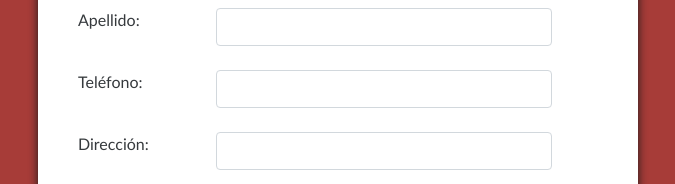
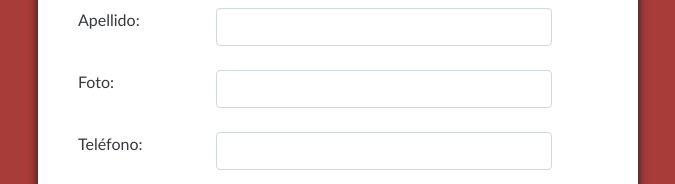
Before and after one commit to ikkiwar/Sistema-de-seguimiento-de-alumnos-egresados-UNICAES, a React (Create React App) app in the folder unicaes/: page /Registro in a window 1280 px wide. Shown: the part 616-800 px from the top of the page, without its empty margins (322-997 px from the left). Built offline with nearby package versions, Linux system fonts and the light colour scheme.

Commit message:
psots trabajados

```diff
--- a/unicaes/src/Api.js
+++ b/unicaes/src/Api.js
@@ -1,3 +1,4 @@
 const url="https://25.17.89.91/SDEUnicaesAPI/public/api"
 
+
 export default url;
--- a/unicaes/src/Components/Faptitudes.js
+++ b/unicaes/src/Components/Faptitudes.js
@@ -8,6 +8,7 @@ class Faptitudes extends React.Component{
     handleSubmit = async e =>{
        e.preventDefault()
         console.log(this.state)
+
 
         try {
             let confing = {
@@ -27,6 +28,8 @@ class Faptitudes extends React.Component{
         } catch (error) {
 
         }
+
+        window.location.replace('');
 
     }
 
@@ -58,7 +61,7 @@ render(){
                     <input type="text" className="form-control" name="aptitud"
                     placeholder="Ej. Responsabilidad"
                     onChange={this.handleChange}
-                    value={this.state.txtAptitud}
+                    value={this.state.aptitud}
                     />
                 </div>
                 <div className="col-5">
--- a/unicaes/src/Components/Fareas.js
+++ b/unicaes/src/Components/Fareas.js
@@ -1,6 +1,43 @@
 import React from 'react';
+import Api from '../Api';
+class Fareas extends React.Component{
 
-class Fareas extends React.Component{
+    state = {}
+
+    handleSubmit = async e =>{
+       e.preventDefault()
+        console.log(this.state)
+
+
+        try {
+            let confing = {
+                method: 'POST',
+                headers: {
+                    'Accept': 'application/json',
+                    'Content-Type': 'application/json'
+                },
+
+                body: JSON.stringify(this.state)
+            }
+
+            let res = await fetch(`${Api}${this.props.entidad}`,confing)
+            let json = await res.json()
+
+            console.log(json)
+        } catch (error) {
+
+        }
+
+        window.location.replace('');
+
+    }
+
+    handleChange = e => {
+      //  console.log(`${e.target.name}: ${e.target.value}`)
+        let partialState = {}
+        partialState[e.target.name] = e.target.value
+        this.setState(partialState)
+    }
 
 render(){
 return(
@@ -13,14 +50,18 @@ return(
         <div class="col-4"></div>
     </div>
     <br />
-    <form name="nuevaArea" method="POST">
+    <form  onSubmit={this.handleSubmit} >
         <div class="container">
             <div class="container-fluid row d-flex p-2 bd-highlight border border-warning">
                 <div class="col-1"></div>
                 <div class="col-5">
-                    <label for="txtArea">Nueva Área:</label>
+                    <label for="area">Nueva Área:</label>
                     <br />
-                    <input type="text" class="form-control" name="txtArea" placeholder="Ej. Contaduría" />
+                    <input type="text" class="form-control" name="area"
+                    placeholder="Ej. Contaduría"
+                    onChange={this.handleChange}
+                    value={this.state.area}
+                    />
                 </div>
                 <div class="col-5" >
                     <label>&nbsp;</label>
--- a/unicaes/src/Components/Fcargos.js
+++ b/unicaes/src/Components/Fcargos.js
@@ -1,7 +1,45 @@
 import React from 'react';
+import Api from '../Api';
 
 
 class Fcargos extends React.Component{
+
+    state = {}
+
+    handleSubmit = async e =>{
+       e.preventDefault()
+        console.log(this.state)
+
+
+        try {
+            let confing = {
+                method: 'POST',
+                headers: {
+                    'Accept': 'application/json',
+                    'Content-Type': 'application/json'
+                },
+
+                body: JSON.stringify(this.state)
+            }
+
+            let res = await fetch(`${Api}${this.props.entidad}`,confing)
+            let json = await res.json()
+
+            console.log(json)
+        } catch (error) {
+
+        }
+
+        window.location.replace('');
+
+    }
+
+    handleChange = e => {
+      //  console.log(`${e.target.name}: ${e.target.value}`)
+        let partialState = {}
+        partialState[e.target.name] = e.target.value
+        this.setState(partialState)
+    }
 
 render(){
 return(
@@ -14,15 +52,19 @@ return(
         <div class="col-4"></div>
     </div>
     <br />
-    <form name="nuevaInstitucion" method="POST">
+    <form onSubmit={this.handleSubmit}>
         <div class="container">
             <div class="container-fluid row d-flex p-2 bd-highlight border border-warning">
                 <div class="col-1"></div>
                 <div class="col-5">
-                    <label for="txtcargo">Nuevo Cargo:</label>
+                    <label for="cargo">Nuevo Cargo:</label>
                     <br />
-                    <input type="text" class="form-control" name="txtcargo"
-                    placeholder="Ej. Gerente general" />
+                    <input type="text" class="form-control" name="cargo"
+                    placeholder="Ej. Gerente general"
+                    onChange={this.handleChange}
+                    value={this.state.cargo}
+                    />
+
                 </div>
                 <div class="col-5">
                     <label>&nbsp;</label>
--- a/unicaes/src/Components/Fregistro.js
+++ b/unicaes/src/Components/Fregistro.js
@@ -1,97 +1,176 @@
 import React from 'react';
 import "./Styles/Fregistro.css"
+import Api from '../Api';
 
 class Fregistro extends React.Component {
 
+    state = {}
+
+    handleSubmit = async e => {
+        e.preventDefault()
+        console.log(this.state)
 
 
+        try {
+            let confing = {
+                method: 'POST',
+                headers: {
+                    'Accept': 'application/json',
+                    'Content-Type': 'application/json'
+                },
+
+                body: JSON.stringify(this.state)
+            }
+
+            let res = await fetch(`${Api}${this.props.entidad}`, confing)
+            let json = await res.json()
+
+            console.log(json)
+        } catch (error) {
+
+        }
+
+        window.location.replace('');
+
+    }
+
+    handleChange = e => {
+       // console.log(`${e.target.name}: ${e.target.value}`)
+        let partialState = {}
+        partialState[e.target.name] = e.target.value
+        this.setState(partialState)
+    }
     render() {
         return (
 
             <div className="fregistro">
                 <h3 className="salu2">¡Forma parte de nuestra grandiosa red!</h3>
                 <div >
-                    <form method="POST" >
+                    <form onSubmit={this.handleSubmit} >
                         <div class="row" >
                             <div class="col-3" >
-                            <label for="txtUsuario">Usuario:</label>
+                                <label for="usuario">Usuario:</label>
                             </div>
                             <div class="col-8" >
-                            <input type="text" name="txtUsuario" class="form-control" />
+                                <input type="text" name="usuario" class="form-control"
+                                    onChange={this.handleChange}
+                                    value={this.state.usuario}
+
+                                />
                             </div>
-                            </div>
+                        </div>
                         <br />
 
                         <div class="row">
                             <div class="col-3">
-                                <label for="txtContrasena">Contraseña:</label>
+                                <label for="contrasena">Contraseña:</label>
                             </div>
                             <div class="col-8">
-                                <input type="password" name="txtContrasena" class="form-control" /><br />
+                                <input type="password" name="contrasena" class="form-control"
+                                    onChange={this.handleChange}
+                                    value={this.state.contrasena}
+                                /><br />
                             </div>
                         </div>
                         <div class="row">
                             <div class="col-3">
-                                <label for="txtDUI">DUI:</label>
+                                <label for="dui">DUI:</label>
                             </div>
                             <div class="col-8">
-                                <input type="text" name="txtDUI" class="form-control" /><br />
+                                <input type="text" name="dui" class="form-control"
+                                    onChange={this.handleChange}
+                                    value={this.state.dui}
+                                /><br />
                             </div>
                         </div>
                         <div class="row">
                             <div class="col-3">
-                                <label for="txtNIT">NIT:</label>
+                                <label for="nit">NIT:</label>
                             </div>
                             <div class="col-8">
-                                <input type="text" name="txtNIT" class="form-control" /><br />
+                                <input type="text" name="nit" class="form-control"
+                                    onChange={this.handleChange}
+                                    value={this.state.nit}
+                                /><br />
                             </div>
                         </div>
                         <div class="row">
                             <div class="col-3">
-                                <label for="txtNombre">Nombre:</label>
+                                <label for="nombre">Nombre:</label>
                             </div>
                             <div class="col-8">
-                                <input type="text" name="txtNombre" class="form-control" /><br />
+                                <input type="text" name="nombre" class="form-control"
+                                    onChange={this.handleChange}
+                                    value={this.state.nombre}
+                                /><br />
                             </div>
                         </div>
                         <div class="row">
                             <div class="col-3">
-                                <label for="txtApellido">Apellido:</label>
+                                <label for="apellido">Apellido:</label>
                             </div>
                             <div class="col-8">
-                                <input type="text" name="txtApellido" class="form-control" /><br />
+                                <input type="text" name="apellido" class="form-control"
+                                    onChange={this.handleChange}
+                                    value={this.state.apellido}
+                                /><br />
+                            </div>
+                        </div>
+                        <div class="row" >
+                            <div class="col-3" >
+                                <label for="foto">Foto:</label>
+                            </div>
+                            <div class="col-8" >
+                                <input type="text" name="foto" class="form-control"
+                                    onChange={this.handleChange}
+                                    value={this.state.foto}
+
+                                />
+                            </div>
+                        </div>
+                        <br/>
+                        <div class="row">
+                            <div class="col-3">
+                                <label for="telefono">Teléfono:</label>
+                            </div>
+                            <div class="col-8">
+                                <input type="text" name="telefono" class="form-control"
+                                    onChange={this.handleChange}
+                                    value={this.state.telefono}
+                                /><br />
                             </div>
                         </div>
                         <div class="row">
                             <div class="col-3">
-                                <label for="txtTel">Teléfono:</label>
+                                <label for="direccion">Dirección:</label>
                             </div>
                             <div class="col-8">
-                                <input type="text" name="txtTel" class="form-control" /><br />
+                                <input type="text" name="direccion" class="form-control"
+                                    onChange={this.handleChange}
+                                    value={this.state.direccion}
+                                /><br />
                             </div>
                         </div>
                         <div class="row">
                             <div class="col-3">
-                                <label for="txtDir">Dirección:</label>
+                                <label for="correo">Correo:</label>
                             </div>
                             <div class="col-8">
-                                <input type="text" name="txtDir" class="form-control" /><br />
+                                <input type="text" name="correo" class="form-control"
+                                    onChange={this.handleChange}
+                                    value={this.state.correo}
+                                /><br />
                             </div>
                         </div>
                         <div class="row">
                             <div class="col-3">
-                                <label for="txtCorreo">Correo:</label>
+                                <label for="fechanacimiento">Nacimiento:</label>
                             </div>
                             <div class="col-8">
-                                <input type="text" name="txtCorreo" class="form-control" /><br />
-                            </div>
-                        </div>
-                        <div class="row">
-                            <div class="col-3">
-                                <label for="txtFecha">Nacimiento:</label>
-                            </div>
-                            <div class="col-8">
-                                <input type="date" name="txtFecha" class="form-control" /><br />
+                                <input type="date" name="fechanacimiento" class="form-control"
+                                    onChange={this.handleChange}
+                                    value={this.state.feachanacimiento}
+                                /><br />
                             </div>
                         </div>
                         <div class="row">
@@ -99,7 +178,11 @@ class Fregistro extends React.Component {
                                 <label for="txtSexo">Sexo:</label>
                             </div>
                             <div class="col-8">
-                                <select class="dropdown-toggle form-control">
+                                <select class="dropdown-toggle form-control"
+                                    name="sexo"
+                                    onChange={this.handleChange}
+                                    value={this.state.sexo}
+                                >
                                     <option value="F">F</option>
                                     <option value="M">M</option>
                                 </select>
--- a/unicaes/src/Components/Loginform.js
+++ b/unicaes/src/Components/Loginform.js
@@ -16,7 +16,7 @@ class Loginform extends React.Component {
                 method: 'POST',
                 headers: {
                     'Accept': 'application/json',
-                    'Conent-Type': 'application/json'
+                    'Content-Type': 'application/json'
                 },
 
                 body: JSON.stringify(this.state)
@@ -51,11 +51,11 @@ class Loginform extends React.Component {
                 <form onSubmit={this.handleSubmit}>
                     <div class="form-group">
                         <label for="exampleInputEmail1">Correo Electrónico</label>
-                        <input type="email" class="form-control" id="exampleInputEmail1"
+                        <input type="text" class="form-control" id="exampleInputEmail1"
                             aria-describedby="emailHelp"
-                            name="correo"
+                            name="usuario"
                             onChange={this.handleChange}
-                            value={this.state.correo}
+                            value={this.state.usuario}
                         />
 
                     </div>
@@ -63,9 +63,9 @@ class Loginform extends React.Component {
                         <label for="exampleInputPassword1">Contraseña</label>
                         <input type="password" class="form-control"
                             id="exampleInputPassword1"
-                            name="contraseña"
+                            name="contrasena"
                             onChange={this.handleChange}
-                            value={this.state.contraseña}
+                            value={this.state.contrasena}
                         />
                     </div>
                     <div class="form-group form-check">
--- a/unicaes/src/Pages/AreasLaborales.js
+++ b/unicaes/src/Pages/AreasLaborales.js
@@ -43,7 +43,7 @@ class AreasLaborales extends React.Component {
                 <style>{'body { background-color: #9E2723; }'}</style>
                 <Navbar />
                 <br/>
-                <Fareas/>
+                <Fareas entidad="/areaslaborales"/>
                 <div className="Artabla">
                 <Tabla entidad="/areaslaborales" columnas={encabezado}/>
                 </div>
--- a/unicaes/src/Pages/Cargos.js
+++ b/unicaes/src/Pages/Cargos.js
@@ -37,7 +37,7 @@ class Cargos extends React.Component {
                 <style>{'body { background-color: #9E2723; }'}</style>
                <Navbar/>
                <br/>
-                    <Fcargos />
+                    <Fcargos entidad="/cargos" />
                     <div className="Ctabla">
                     <Tabla  entidad="/cargos" columnas={encabezado} />
                     </div>
--- a/unicaes/src/Pages/Login.js
+++ b/unicaes/src/Pages/Login.js
@@ -14,7 +14,7 @@ class Login extends React.Component {
         return (
             <div>
                 <Topbar />
-                <Loginform />
+                <Loginform entidad="/login"/>
                 <div className="mensaje">
                     <h1>¡Se bienvenido a tu comunidad de profesionales UNICAES!</h1>
                 </div>
--- a/unicaes/src/Pages/Registro.js
+++ b/unicaes/src/Pages/Registro.js
@@ -12,7 +12,7 @@ class Registro extends React.Component {
                 <div className="simbolo">
                 <img src={Logo}  className="simbolo" alt=""/>
                 </div>
-                <Fregistro/>
+                <Fregistro entidad="/usuarios"/>
             </div>
         )
 
```
